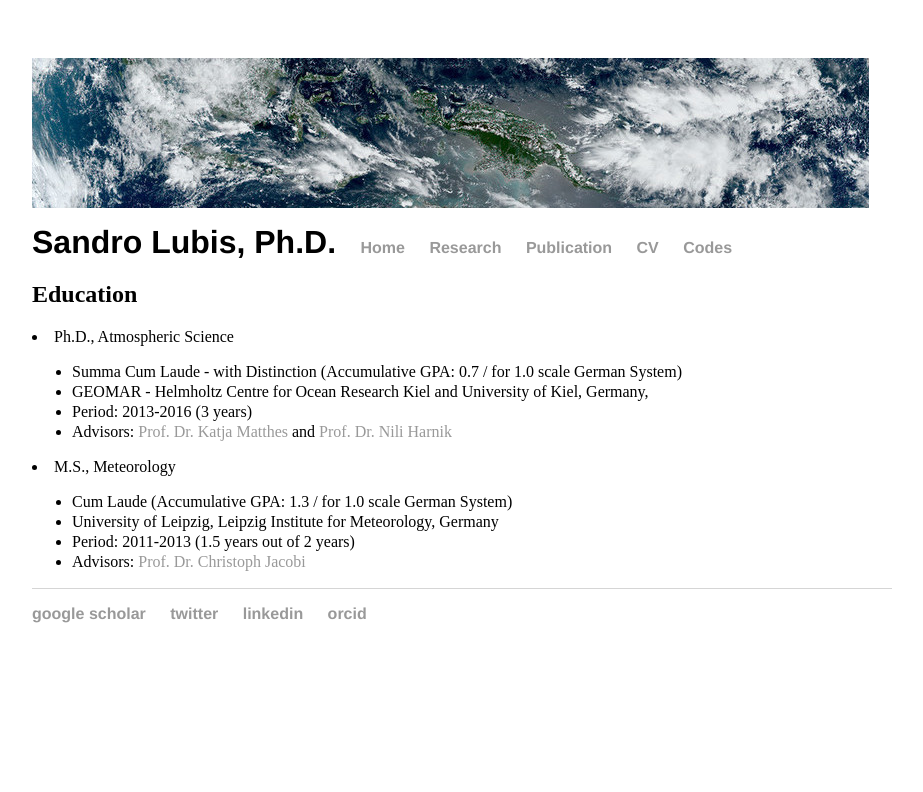
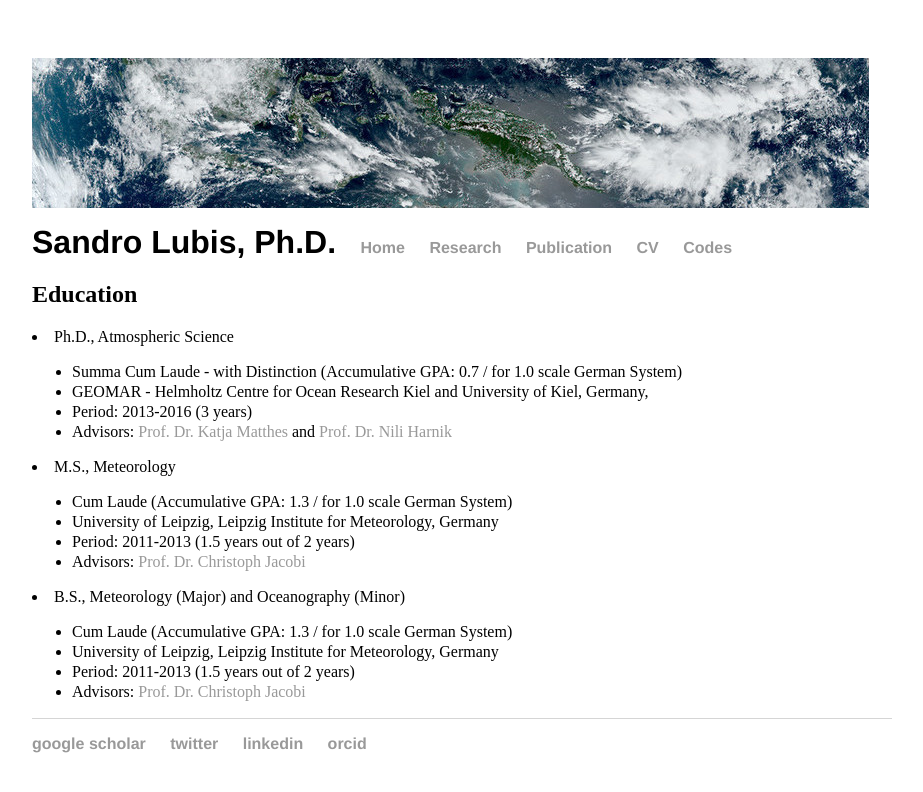
Before and after one commit to sandrolubis/sandrolubis.github.io, a Jekyll site: the page built from cv/index.html, in a window 1280 px wide. Shown: the top 792 px of the page, without its empty margins (276-1199 px from the left). Built offline with Jekyll 4.4.1, drawn with Linux system fonts in a browser that asks for light colours.

Commit message:
Update index.html

```diff
--- a/cv/index.html
+++ b/cv/index.html
@@ -22,5 +22,13 @@
 			<li>Period: 2011-2013 (1.5 years out of 2 years)</li>
 			<li> Advisors: <a href="https://home.uni-leipzig.de/jacobi/">Prof. Dr. Christoph Jacobi</a></li>
 		</ul>
+		</ul>
+		<li>B.S., Meteorology (Major) and Oceanography (Minor)</li>
+		<ul style="line-height:1.25; width: 800px;">
+			<li>Cum Laude (Accumulative GPA: 1.3 / for 1.0 scale German System)</li>
+			<li>University of Leipzig, Leipzig Institute for Meteorology, Germany</li>
+			<li>Period: 2011-2013 (1.5 years out of 2 years)</li>
+			<li> Advisors: <a href="https://home.uni-leipzig.de/jacobi/">Prof. Dr. Christoph Jacobi</a></li>
+		</ul>
 	</ul>
 </div>
```
